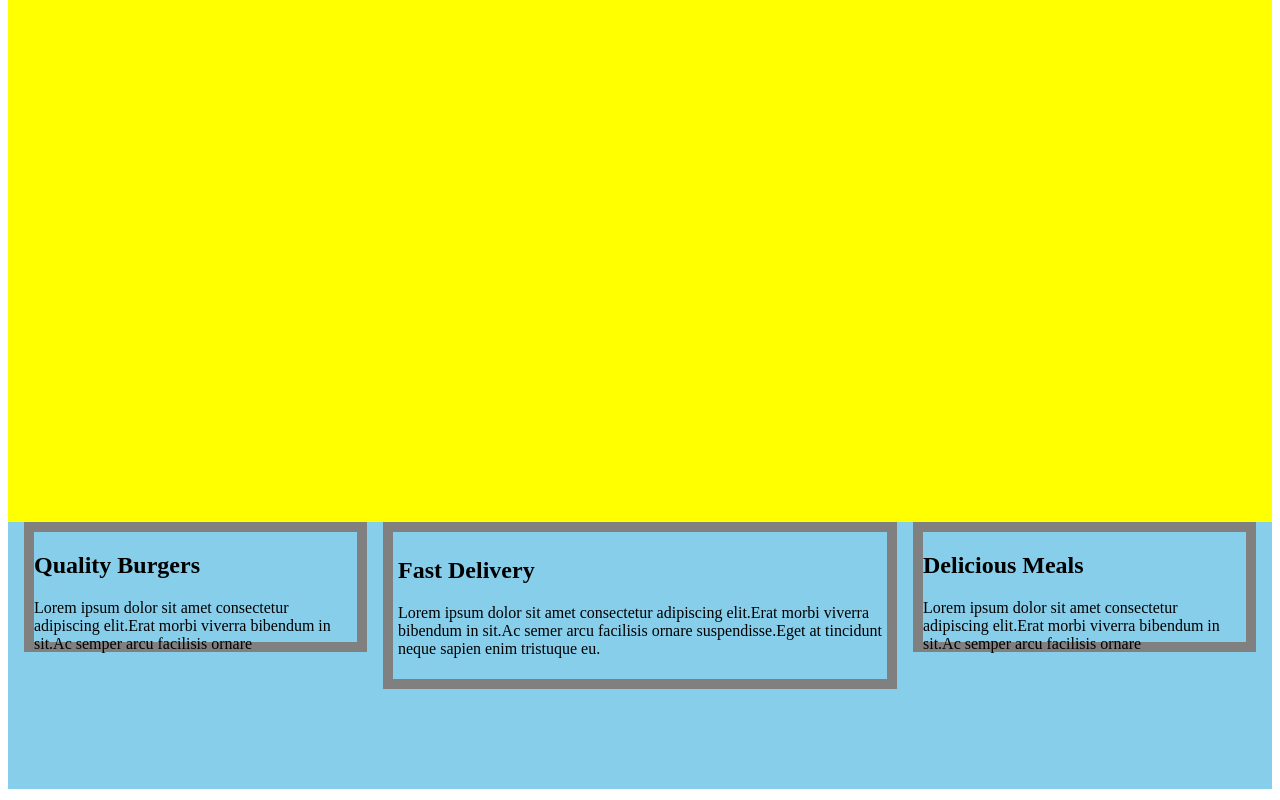
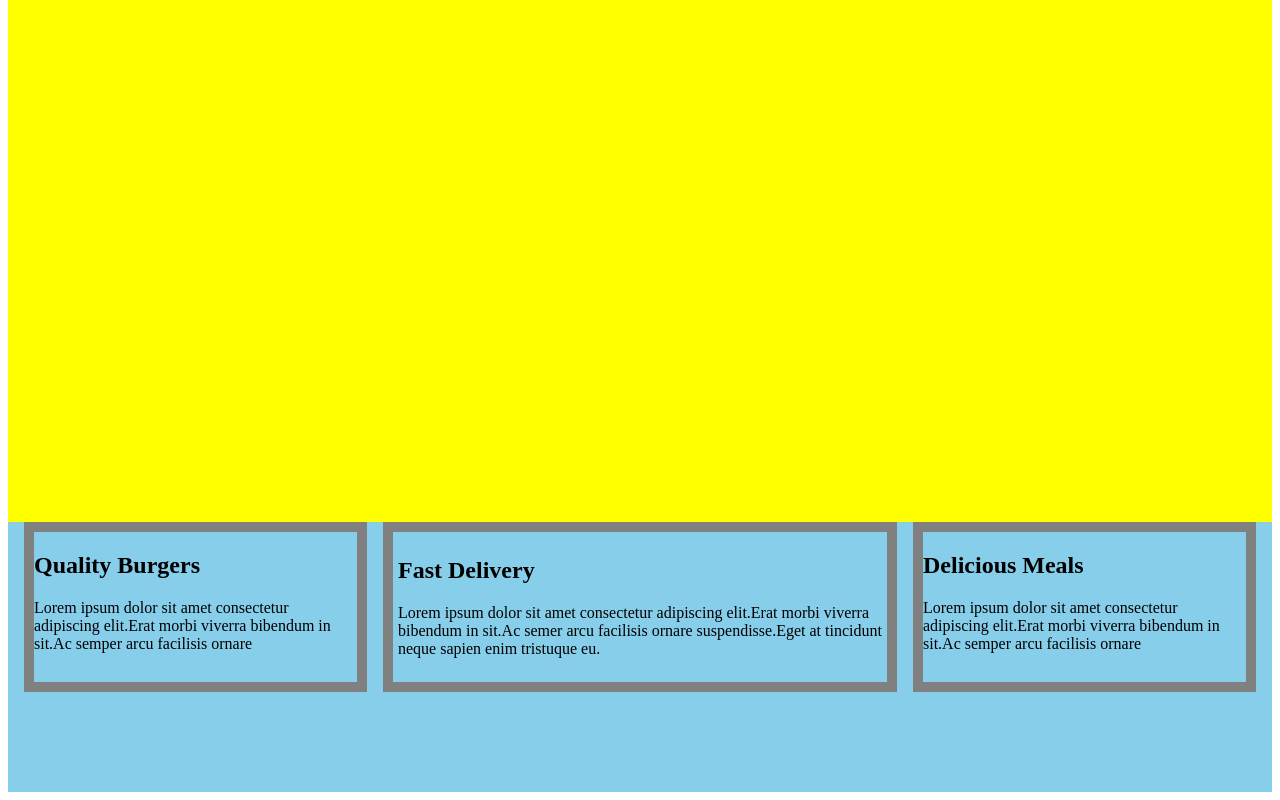
Before and after one commit to Moni-que/Spicy-Burgers-Inn, a plain HTML site: page index.html in a window 1280 px wide. Shown: the part 1751-2551 px from the top of the page. Drawn offline with Linux system fonts and the light colour scheme.

Commit message:
padding bottom

```diff
--- a/index.css
+++ b/index.css
@@ -31,6 +31,7 @@
        width: fit-content;
        height: 110px;
        margin-left: 1em;
+       padding-bottom: 40px;
 
    }
    .three{
@@ -39,6 +40,7 @@
        height: 110px;
        margin-right: 1em;
        margin-left: 1em;
+       padding-bottom: 40px;
    }
    .two{
        border: 10px solid grey;
```
